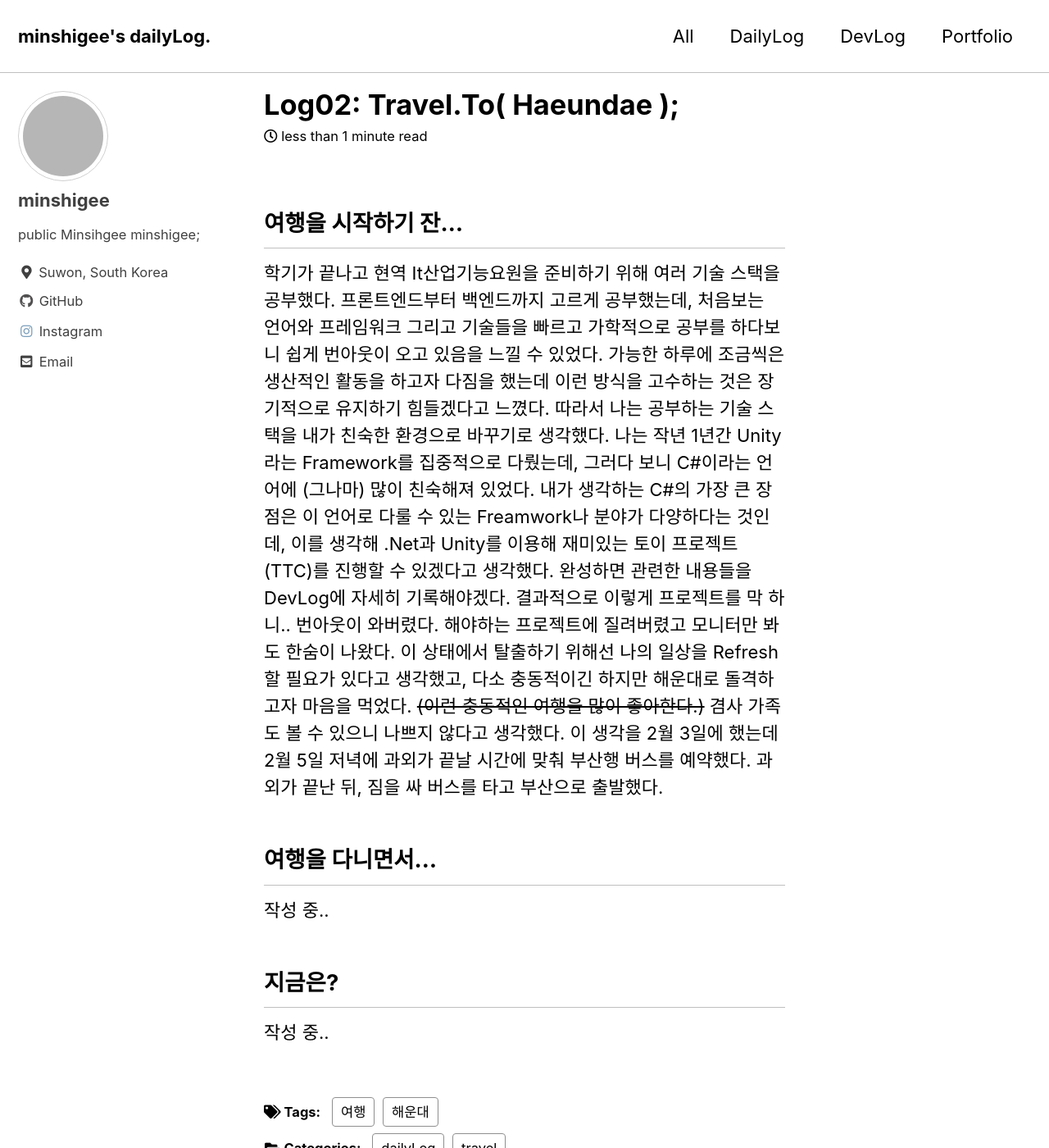
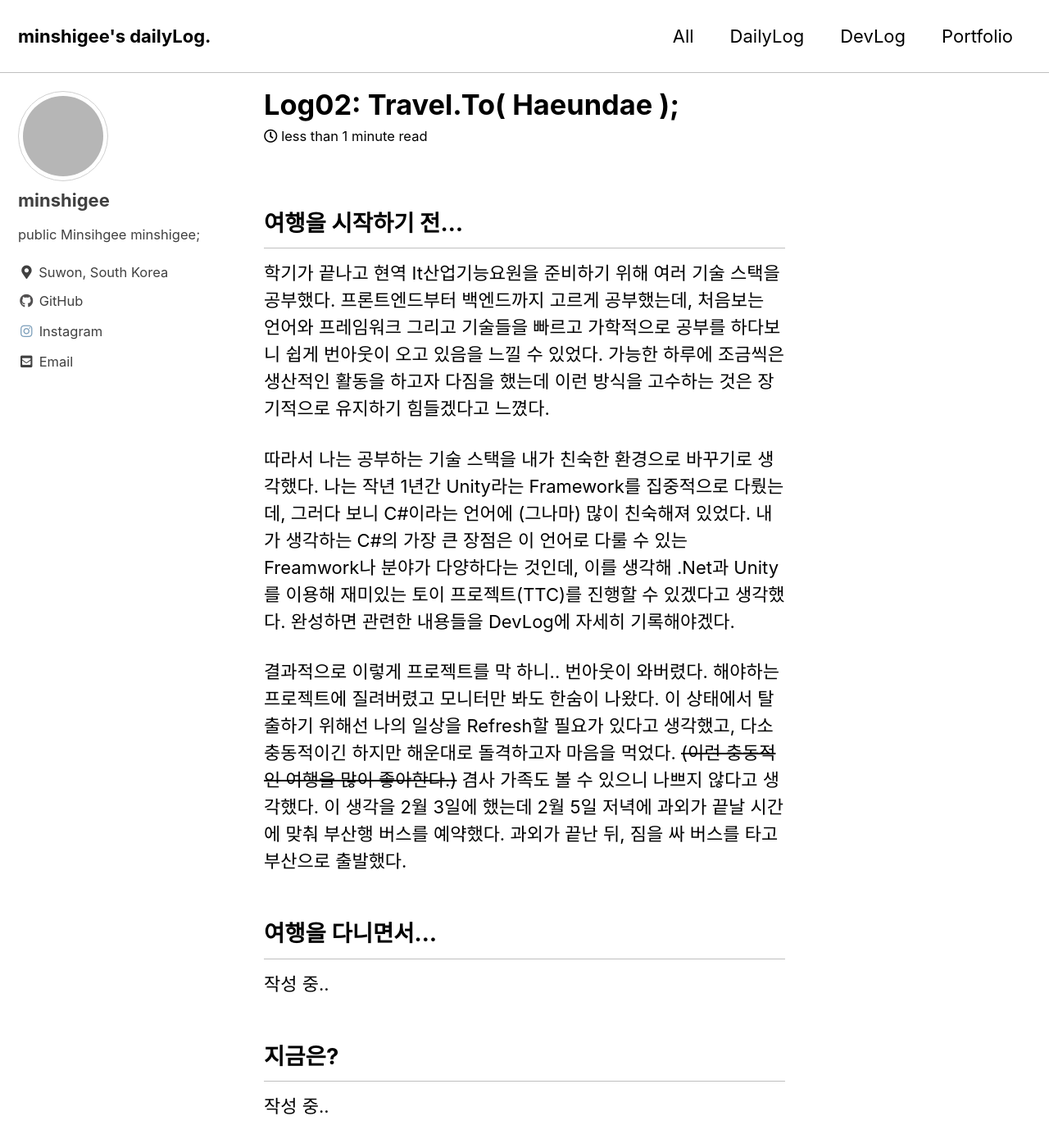
Before and after one commit to MinShiGee/MinShiGee.github.io, a Jekyll site: the page built from _posts/2021-02-10-Travel.To(Haeundae);.md, in a window 1280 px wide and 1400 px high. Shown: the whole window at 82% size. Built offline with Jekyll 4.4.1, drawn with Linux system fonts in a browser that asks for light colours; cached includes are drawn as plain includes; grey boxes are pictures that could not be loaded.

Commit message:
fix Log2

```diff
--- a/_posts/2021-02-10-Travel.To(Haeundae);.md
+++ b/_posts/2021-02-10-Travel.To(Haeundae);.md
@@ -8,9 +8,12 @@ tags:
   - 여행
 ---
 
-## 여행을 시작하기 잔...
+## 여행을 시작하기 전...
 
- 학기가 끝나고 현역 It산업기능요원을 준비하기 위해 여러 기술 스택을 공부했다. 프론트엔드부터 백엔드까지 고르게 공부했는데, 처음보는 언어와 프레임워크 그리고 기술들을 빠르고 가학적으로 공부를 하다보니 쉽게 번아웃이 오고 있음을 느낄 수 있었다. 가능한 하루에 조금씩은 생산적인 활동을 하고자 다짐을 했는데 이런 방식을 고수하는 것은 장기적으로 유지하기 힘들겠다고 느꼈다. 따라서 나는 공부하는 기술 스택을 내가 친숙한 환경으로 바꾸기로 생각했다. 나는 작년 1년간 Unity라는 Framework를 집중적으로 다뤘는데, 그러다 보니 C#이라는 언어에 (그나마) 많이 친숙해져 있었다. 내가 생각하는 C#의 가장 큰 장점은 이 언어로 다룰 수 있는 Freamwork나 분야가 다양하다는 것인데, 이를 생각해 .Net과 Unity를 이용해 재미있는 토이 프로젝트(TTC)를 진행할 수 있겠다고 생각했다. 완성하면 관련한 내용들을 DevLog에 자세히 기록해야겠다.
+ 학기가 끝나고 현역 It산업기능요원을 준비하기 위해 여러 기술 스택을 공부했다. 프론트엔드부터 백엔드까지 고르게 공부했는데, 처음보는 언어와 프레임워크 그리고 기술들을 빠르고 가학적으로 공부를 하다보니 쉽게 번아웃이 오고 있음을 느낄 수 있었다. 가능한 하루에 조금씩은 생산적인 활동을 하고자 다짐을 했는데 이런 방식을 고수하는 것은 장기적으로 유지하기 힘들겠다고 느꼈다.
+
+ 따라서 나는 공부하는 기술 스택을 내가 친숙한 환경으로 바꾸기로 생각했다. 나는 작년 1년간 Unity라는 Framework를 집중적으로 다뤘는데, 그러다 보니 C#이라는 언어에 (그나마) 많이 친숙해져 있었다. 내가 생각하는 C#의 가장 큰 장점은 이 언어로 다룰 수 있는 Freamwork나 분야가 다양하다는 것인데, 이를 생각해 .Net과 Unity를 이용해 재미있는 토이 프로젝트(TTC)를 진행할 수 있겠다고 생각했다. 완성하면 관련한 내용들을 DevLog에 자세히 기록해야겠다.
+
  결과적으로 이렇게 프로젝트를 막 하니.. 번아웃이 와버렸다. 해야하는 프로젝트에 질려버렸고 모니터만 봐도 한숨이 나왔다. 이 상태에서 탈출하기 위해선 나의 일상을 Refresh할 필요가 있다고 생각했고, 다소 충동적이긴 하지만 해운대로 돌격하고자 마음을 먹었다. ~~(이런 충동적인 여행을 많이 좋아한다.)~~ 겸사 가족도 볼 수 있으니 나쁘지 않다고 생각했다. 이 생각을 2월 3일에 했는데 2월 5일 저녁에 과외가 끝날 시간에 맞춰 부산행 버스를 예약했다. 과외가 끝난 뒤, 짐을 싸 버스를 타고 부산으로 출발했다.
 
 ## 여행을 다니면서...
```
